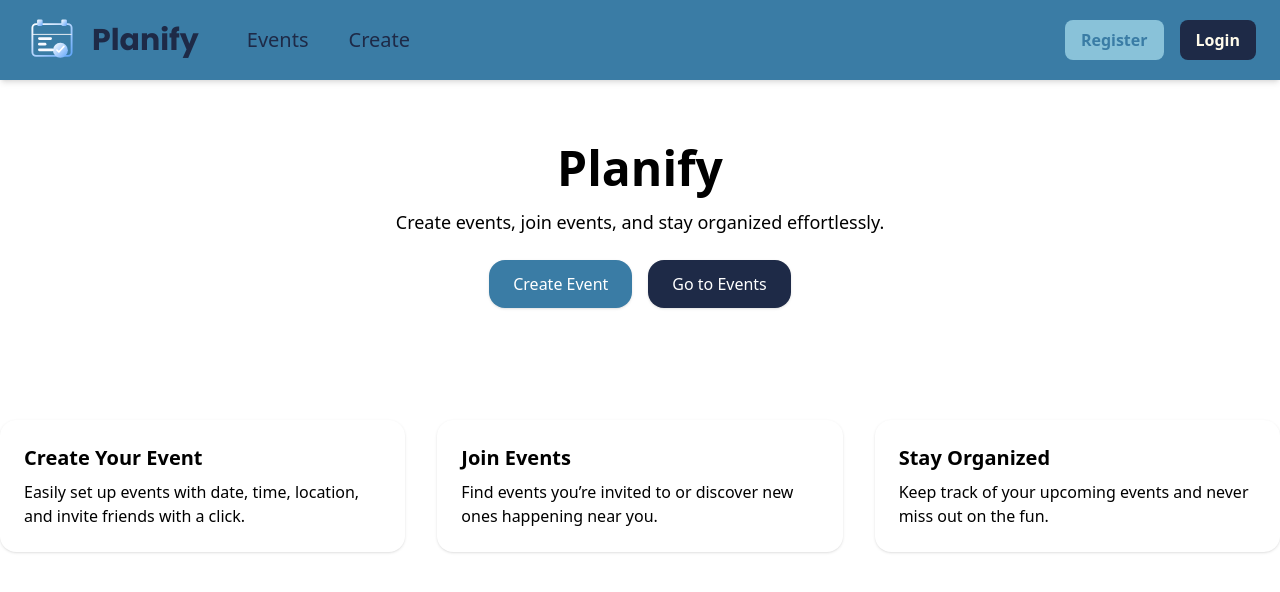
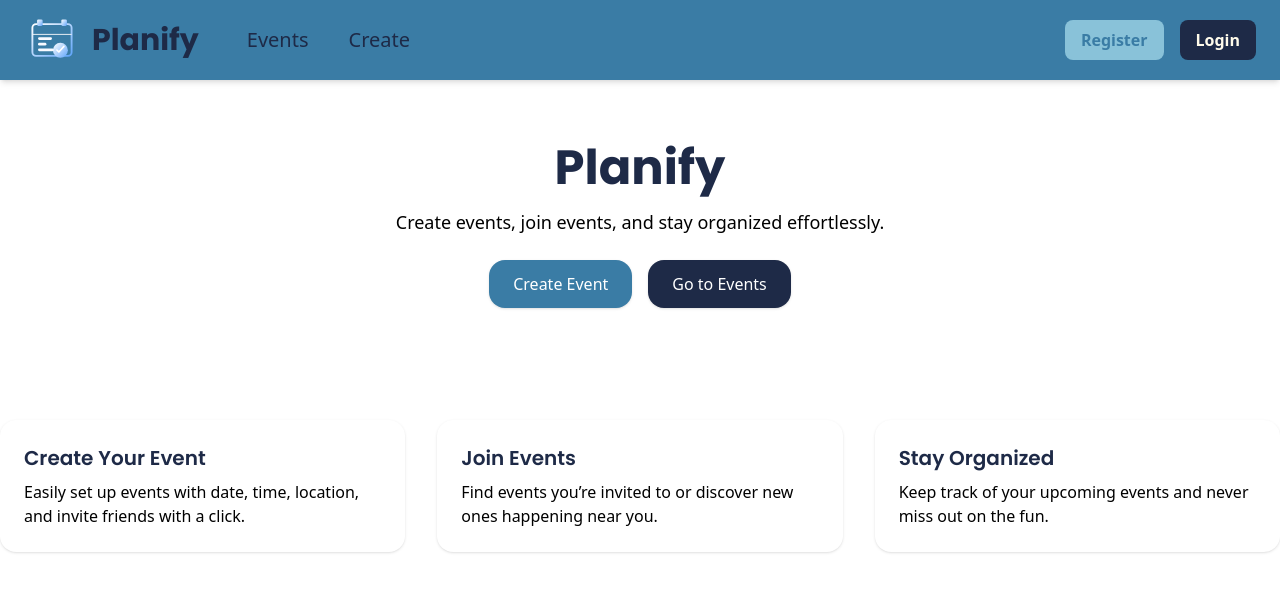
Before and after one commit to Kroplewski-M/Planify-2.0, a React (Vite) app in the folder frontend/: page / in a window 1280 px wide. Shown: the top 592 px of the page. Built offline with nearby package versions, Linux system fonts and the light colour scheme; no server answers.

Commit message:
styling change

```diff
--- a/frontend/src/pages/home.jsx
+++ b/frontend/src/pages/home.jsx
@@ -5,7 +5,9 @@ export default function Home() {
     <div className="w-full">
       <header className="py-16">
         <div className="container mx-auto text-center">
-          <h1 className="text-5xl font-bold mb-4">Planify</h1>
+          <h1 className="text-5xl font-bold mb-4 font-header text-accent">
+            Planify
+          </h1>
           <p className="text-lg mb-6">
             Create events, join events, and stay organized effortlessly.
           </p>
@@ -29,7 +31,9 @@ export default function Home() {
 
       <section className="container mx-auto mt-12 grid grid-cols-1 md:grid-cols-3 gap-8 features">
         <div className="p-6 bg-white shadow rounded-2xl">
-          <h3 className="text-xl font-semibold mb-2">Create Your Event</h3>
+          <h3 className="text-xl font-semibold mb-2 font-header text-accent">
+            Create Your Event
+          </h3>
           <p>
             Easily set up events with date, time, location, and invite friends
             with a click.
@@ -37,7 +41,9 @@ export default function Home() {
         </div>
 
         <div className="p-6 bg-white shadow rounded-2xl">
-          <h3 className="text-xl font-semibold mb-2">Join Events</h3>
+          <h3 className="text-xl font-semibold mb-2 font-header text-accent">
+            Join Events
+          </h3>
           <p>
             Find events you’re invited to or discover new ones happening near
             you.
@@ -45,7 +51,9 @@ export default function Home() {
         </div>
 
         <div className="p-6 bg-white shadow rounded-2xl">
-          <h3 className="text-xl font-semibold mb-2">Stay Organized</h3>
+          <h3 className="text-xl font-semibold mb-2 font-header text-accent">
+            Stay Organized
+          </h3>
           <p>
             Keep track of your upcoming events and never miss out on the fun.
           </p>
```
